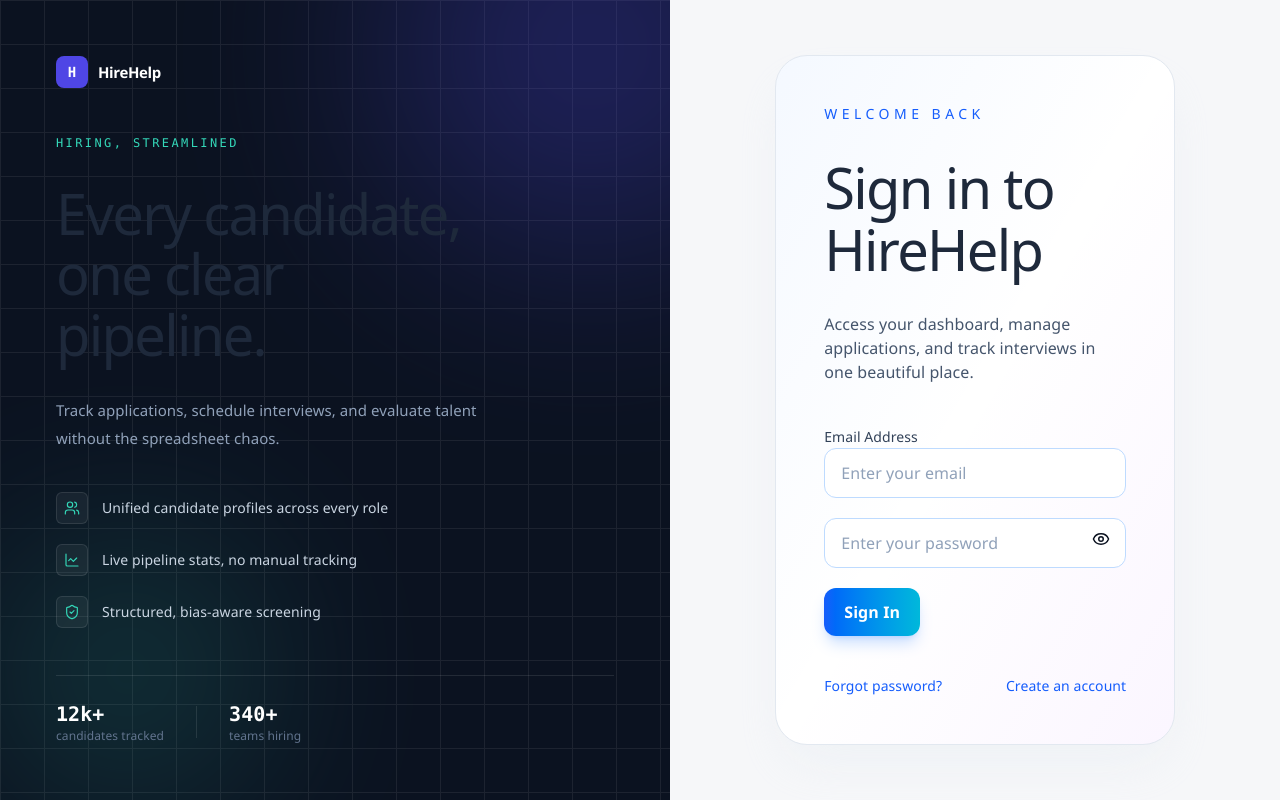
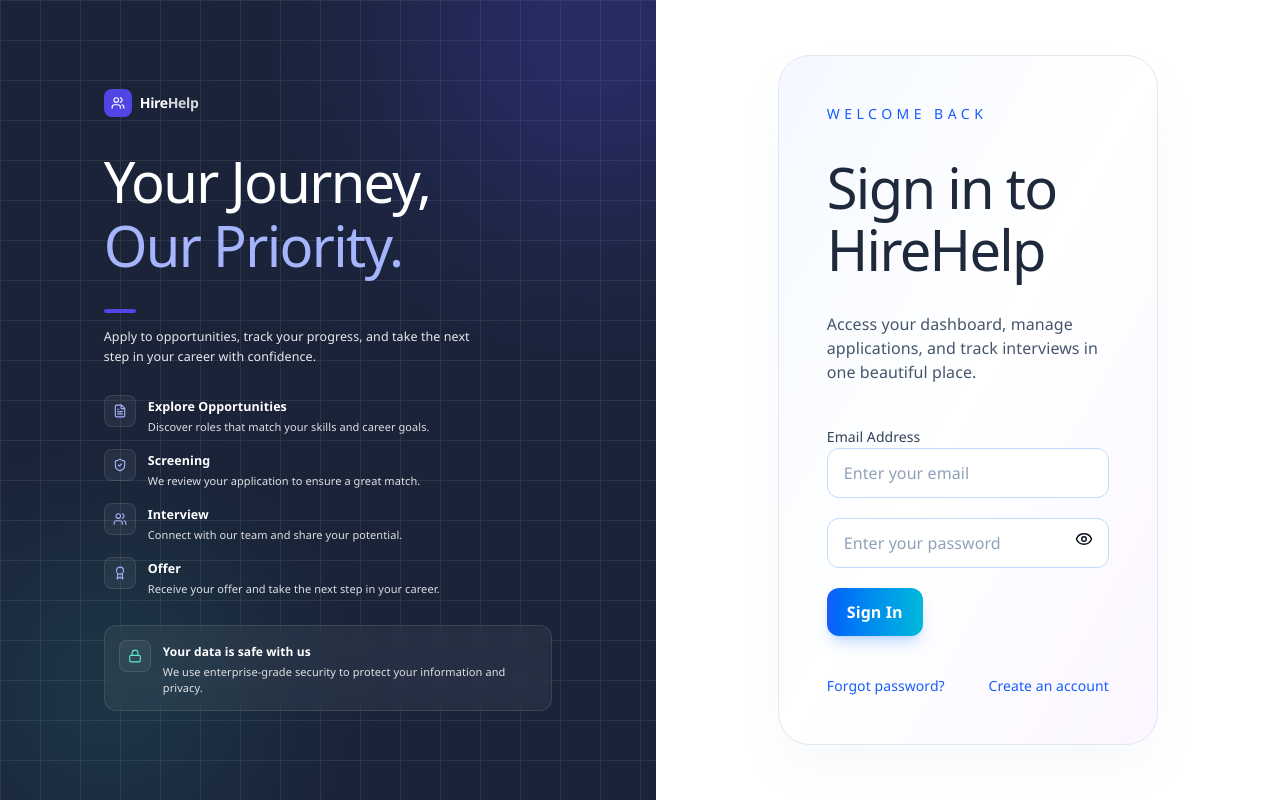
Before and after one commit to CRICSTAR1718/HireHelp, a React (Vite) app in the folder client/: page /candidate in a window 1280 px wide. Built offline with nearby package versions, Linux system fonts and the light colour scheme; no server answers.

Commit message:
Improve the UI of Candidate SignUp and Login Page

```diff
--- a/client/src/layouts/candidate/AuthLayout.tsx
+++ b/client/src/layouts/candidate/AuthLayout.tsx
@@ -1,86 +1,119 @@
 import { Outlet } from "react-router-dom";
-import { Users, LineChart, ShieldCheck } from "lucide-react";
+import { Users, FileText, ShieldCheck, Award, Lock } from "lucide-react";
+
+const steps = [
+    {
+        icon: FileText,
+        title: "Explore Opportunities",
+        text: "Discover roles that match your skills and career goals.",
+    },
+    {
+        icon: ShieldCheck,
+        title: "Screening",
+        text: "We review your application to ensure a great match.",
+    },
+    {
+        icon: Users,
+        title: "Interview",
+        text: "Connect with our team and share your potential.",
+    },
+    {
+        icon: Award,
+        title: "Offer",
+        text: "Receive your offer and take the next step in your career.",
+    },
+];
 
 export default function AuthLayout() {
     return (
-        <div className="min-h-screen grid lg:grid-cols-[1.1fr_1fr] bg-[#F6F7F9] text-[#0B1220]">
-            {/* Left: brand panel */}
-            <div className="hidden lg:flex relative flex-col justify-between overflow-hidden bg-[#0B1220] p-14 text-white">
-                {/* ambient grid */}
+        <div className="h-screen overflow-hidden grid lg:grid-cols-[1.05fr_1fr] bg-[#1A2338] text-white lg:bg-white lg:text-[#0B1220]">
+            {/* Left: brand / journey panel */}
+            <div className="hidden lg:flex relative flex-col justify-center overflow-hidden bg-[#1A2338] px-14 py-10 text-white xl:px-20">
+                {/* checker grid */}
                 <div
-                    className="pointer-events-none absolute inset-0 opacity-[0.07]"
+                    className="pointer-events-none absolute inset-0 opacity-[0.08]"
                     style={{
                         backgroundImage:
                             "linear-gradient(to right, #fff 1px, transparent 1px), linear-gradient(to bottom, #fff 1px, transparent 1px)",
-                        backgroundSize: "44px 44px",
+                        backgroundSize: "40px 40px",
                     }}
                 />
-                {/* glow */}
-                <div className="pointer-events-none absolute -top-40 -right-32 h-[26rem] w-[26rem] rounded-full bg-[#4F46E5] opacity-30 blur-[110px]" />
-                <div className="pointer-events-none absolute bottom-0 left-0 h-64 w-64 rounded-full bg-[#34D8B9] opacity-20 blur-[100px]" />
+                {/* ambient glow */}
+                <div className="pointer-events-none absolute -top-40 -right-32 h-[24rem] w-[24rem] rounded-full bg-[#4F46E5] opacity-30 blur-[110px]" />
+                <div className="pointer-events-none absolute bottom-0 left-0 h-56 w-56 rounded-full bg-[#34D8B9] opacity-20 blur-[100px]" />
 
+                <div className="relative z-10 mx-auto w-full max-w-md">
                     {/* logo */}
-                <div className="relative z-10 flex items-center gap-2.5">
-                    <div className="flex h-8 w-8 items-center justify-center rounded-lg bg-[#4F46E5] font-mono text-sm font-bold">
-                        H
+                    <div className="mb-7 flex items-center gap-2">
+                        <div className="flex h-7 w-7 items-center justify-center rounded-lg bg-[#4F46E5]">
+                            <Users className="h-3.5 w-3.5 text-white" strokeWidth={2} />
                         </div>
-                    <span className="text-[15px] font-semibold tracking-tight">HireHelp</span>
+                        <span className="text-[14px] font-bold tracking-tight">
+                            Hire<span className="text-[#d7d9e0]">Help</span>
+                        </span>
                     </div>
 
                     {/* headline */}
-                <div className="relative z-10 max-w-md">
-                    <p className="mb-4 font-mono text-xs uppercase tracking-[0.2em] text-[#34D8B9]">
-                        Hiring, streamlined
-                    </p>
-                    <h1 className="mb-6 text-[2.75rem] font-semibold leading-[1.08] tracking-tight text-white">
-                        Every candidate,
+                    {/* headline */}
+                        <h1 className="text-[1.85rem] font-extrabold leading-[1.15] tracking-tight">
+                            <span className="text-white">Your Journey,</span>
                             <br />
-                        one clear pipeline.
+                            <span className="text-[#A5B4FC]">Our Priority.</span>
                         </h1>
-                    <p className="text-[15px] leading-7 text-slate-400">
-                        Track applications, schedule interviews, and evaluate talent
-                        without the spreadsheet chaos.
+                    <div className="mt-3.5 mb-3.5 h-1 w-8 rounded-full bg-[#4F46E5]" />
+                    <p className="max-w-sm text-[12.5px] leading-5 text-white/90">
+                        Apply to opportunities, track your progress, and take the
+                        next step in your career with confidence.
                     </p>
 
-                    <div className="mt-10 space-y-5">
-                        {[
-                            { icon: Users, text: "Unified candidate profiles across every role" },
-                            { icon: LineChart, text: "Live pipeline stats, no manual tracking" },
-                            { icon: ShieldCheck, text: "Structured, bias-aware screening" },
-                        ].map(({ icon: Icon, text }) => (
-                            <div key={text} className="flex items-center gap-3.5">
-                                <div className="flex h-8 w-8 shrink-0 items-center justify-center rounded-md border border-white/10 bg-white/5">
-                                    <Icon className="h-4 w-4 text-[#34D8B9]" strokeWidth={1.75} />
+                    {/* steps */}
+                    <div className="mt-7 space-y-3.5">
+                        {steps.map(({ icon: Icon, title, text }) => (
+                            <div key={title} className="flex items-start gap-3">
+                                <div className="flex h-8 w-8 shrink-0 items-center justify-center rounded-lg border border-white/10 bg-white/5">
+                                    <Icon className="h-3.5 w-3.5 text-[#A5B4FC]" strokeWidth={1.9} />
                                 </div>
-                                <span className="text-[14px] text-slate-300">{text}</span>
+                                <div>
+                                    <div className="text-[12.5px] font-semibold text-white">
+                                        {title}
+                                    </div>
+                                    <p className="mt-0.5 text-[11px] leading-4 text-white/85">
+                                        {text}
+                                    </p>
+                                </div>
                             </div>
                         ))}
                     </div>
+
+                    {/* trust footer card */}
+                    <div className="mt-7 flex items-start gap-3 rounded-xl border border-white/10 bg-white/5 p-3.5 backdrop-blur-sm">
+                        <div className="flex h-8 w-8 shrink-0 items-center justify-center rounded-lg border border-white/10 bg-white/5">
+                            <Lock className="h-3.5 w-3.5 text-[#5EEAD4]" strokeWidth={1.9} />
                         </div>
-
-                {/* footer stat strip */}
-                <div className="relative z-10 flex items-center gap-8 border-t border-white/10 pt-6">
                         <div>
-                        <div className="font-mono text-xl font-semibold text-white">12k+</div>
-                        <div className="text-xs text-slate-500">candidates tracked</div>
+                            <div className="text-[12px] font-semibold text-white">
+                                Your data is safe with us
                             </div>
-                    <div className="h-8 w-px bg-white/10" />
-                    <div>
-                        <div className="font-mono text-xl font-semibold text-white">340+</div>
-                        <div className="text-xs text-slate-500">teams hiring</div>
+                            <p className="mt-0.5 text-[11px] leading-4 text-white/85">
+                                We use enterprise-grade security to protect your
+                                information and privacy.
+                            </p>
+                        </div>
                     </div>
                 </div>
             </div>
 
             {/* Right: form panel */}
-            <div className="flex items-center justify-center p-6 sm:p-10">
-                <div className="w-full max-w-[400px]">
+            <div className="flex items-center justify-center bg-white p-6 sm:p-8 overflow-y-auto">
+                <div className="w-full max-w-[380px] text-[#0B1220]">
                     {/* mobile-only logo */}
-                    <div className="mb-8 flex items-center gap-2.5 lg:hidden">
-                        <div className="flex h-8 w-8 items-center justify-center rounded-lg bg-[#0B1220] font-mono text-sm font-bold text-white">
-                            H
+                    <div className="mb-6 flex items-center gap-2 lg:hidden">
+                        <div className="flex h-8 w-8 items-center justify-center rounded-lg bg-[#4F46E5]">
+                            <Users className="h-4 w-4 text-white" strokeWidth={2} />
                         </div>
-                        <span className="text-[15px] font-semibold tracking-tight">HireHelp</span>
+                        <span className="text-[16px] font-bold tracking-tight">
+                            Hire<span className="text-[#818CF8]">HireHelp</span>
+                        </span>
                     </div>
 
                     <Outlet />
```
Lines whose indentation alone changed are shown as unchanged.
